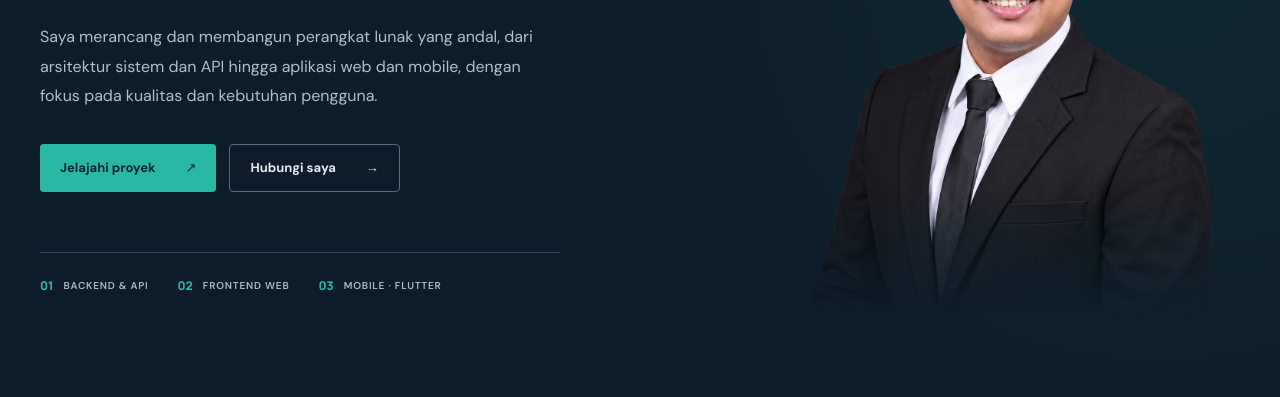
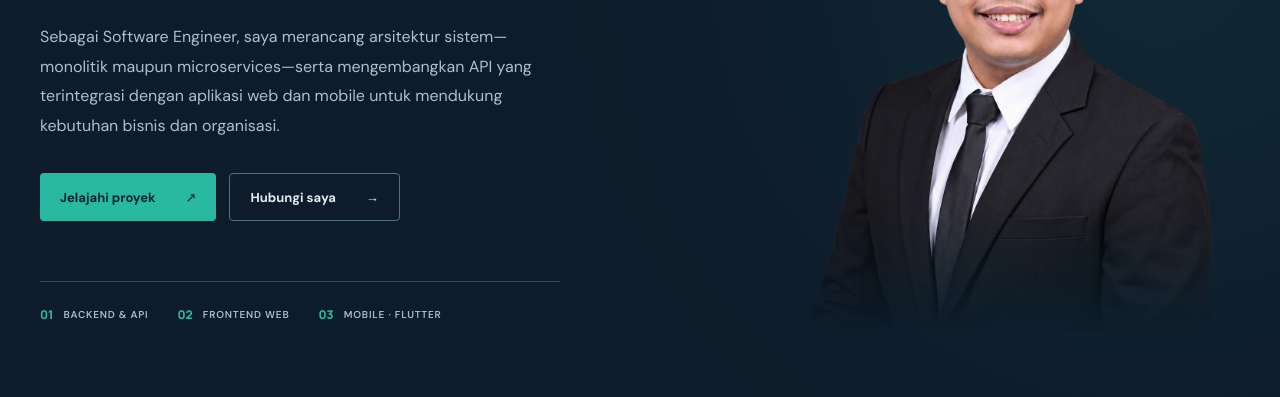
Before and after one commit to AhmadSyahLubis/Portfolio-, an Astro site: page / in a window 1280 px wide. Shown: the part 397-794 px from the top of the page. Built offline with nearby package versions, Linux system fonts and the light colour scheme; Astro itself is replaced by a stand-in of ours.

Commit message:
copy: refine hero software engineer summary

```diff
--- a/src/pages/index.astro
+++ b/src/pages/index.astro
@@ -32,7 +32,7 @@ import { profile, projects, tourismScreenshots, experience, skillGroups, certifi
           <div class="hero-content">
             <div class="hero-byline"><span>{profile.role}</span><span>{profile.location}</span></div>
             <h1 id="hero-title"><span>Ahmad Syah </span><em>Lubis.</em></h1>
-            <p class="hero-description">Saya merancang dan membangun perangkat lunak yang andal, dari arsitektur sistem dan API hingga aplikasi web dan mobile, dengan fokus pada kualitas dan kebutuhan pengguna.</p>
+            <p class="hero-description">Sebagai Software Engineer, saya merancang arsitektur sistem—monolitik maupun microservices—serta mengembangkan API yang terintegrasi dengan aplikasi web dan mobile untuk mendukung kebutuhan bisnis dan organisasi.</p>
             <div class="hero-actions"><a class="button button-primary" href="#projects">Jelajahi proyek <span aria-hidden="true">↗</span></a><a class="button button-secondary" href={`mailto:${profile.email}`}>Hubungi saya <span aria-hidden="true">→</span></a></div>
             <div class="hero-proof"><span>01 <small>Backend & API</small></span><span>02 <small>Frontend web</small></span><span>03 <small>Mobile · Flutter</small></span></div>
           </div>
```
